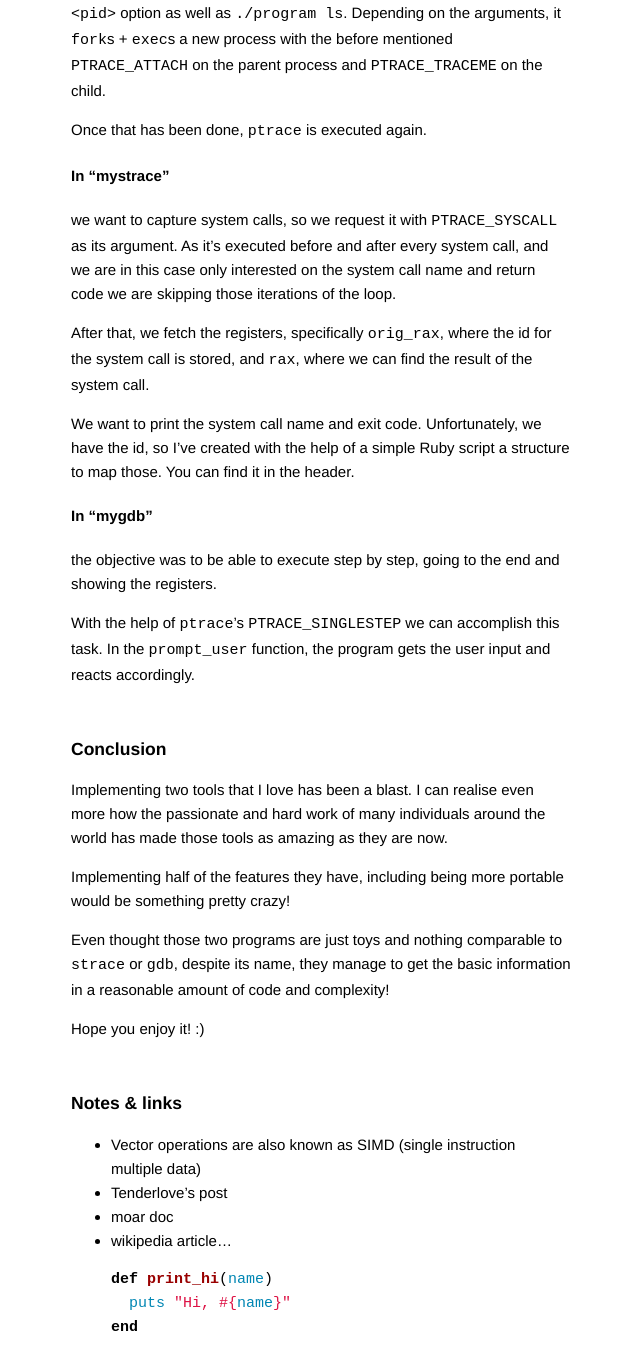
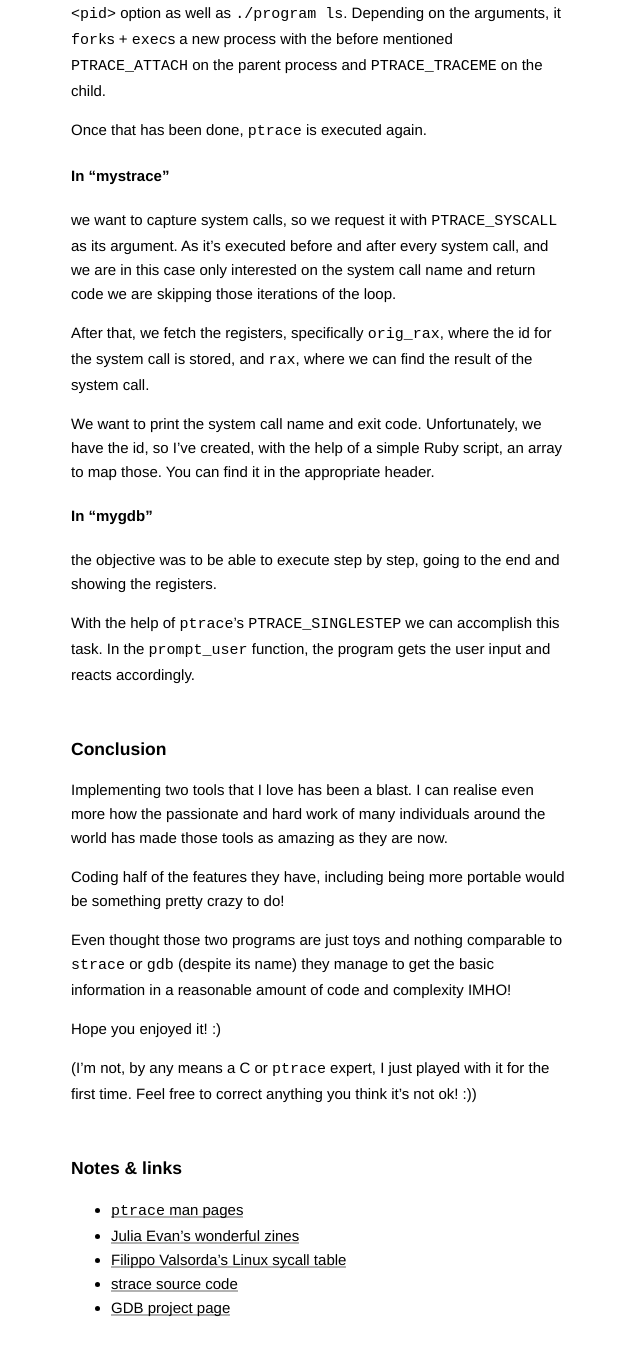
Before and after one commit to javierhonduco/blog, a Jekyll site: the page built from _posts/2016-12-10-write-a-strace-and-gdb.md, in a window 1280 px wide and 1400 px high, scrolled down 1057 px. Shown: the top 1370 px of the window, without its empty margins (319-959 px from the left). Built offline with Jekyll 4.4.1, drawn with Linux system fonts in a browser that asks for light colours.

Commit message:
add some references

```diff
--- a/_posts/2016-12-10-write-a-strace-and-gdb.md
+++ b/_posts/2016-12-10-write-a-strace-and-gdb.md
@@ -34,7 +34,7 @@ As it's executed before and after every system call, and we are in this case onl
 
 After that, we fetch the registers, specifically `orig_rax`, where the id for the system call is stored, and `rax`, where we can find the result of the system call.
 
-We want to print the system call name and exit code. Unfortunately, we have the id, so I've created with the help of a simple Ruby script a structure to map those. You can find it in the header.
+We want to print the system call name and exit code. Unfortunately, we have the id, so I've created, with the help of a simple Ruby script, an array to map those. You can find it in the appropriate header.
 
 #### In "mygdb"
 the objective was to be able to execute step by step, going to the end and showing the registers.
@@ -45,20 +45,17 @@ In the `prompt_user` function, the program gets the user input and reacts accord
 ### Conclusion
 Implementing two tools that I love has been a blast. I can realise even more how the passionate and hard work of many individuals around the world has made those tools as amazing as they are now.
 
-Implementing half of the features they have, including being more portable would be something pretty crazy!
+Coding half of the features they have, including being more portable would be something pretty crazy to do!
 
-Even thought those two programs are just toys and nothing comparable to `strace` or `gdb`, despite its name, they manage to get the basic information in a reasonable amount of code and complexity!
+Even thought those two programs are just toys and nothing comparable to `strace` or `gdb` (despite its name) they manage to get the basic information in a reasonable amount of code and complexity IMHO!
 
-Hope you enjoy it! :)
+Hope you enjoyed it! :)
+
+(I'm not, by any means a C or `ptrace` expert, I just played with it for the first time. Feel free to correct anything you think it's not ok! :))
 
 ### Notes & links
-* Vector operations are also known as SIMD (single instruction multiple data)
-* Tenderlove's post
-* moar doc
-* wikipedia article...
-
-{% highlight ruby %}
-def print_hi(name)
-  puts "Hi, #{name}"
-end
-{% endhighlight %}
+* [`ptrace` man pages](http://man7.org/linux/man-pages/man2/ptrace.2.html)
+* [Julia Evan's wonderful zines](http://jvns.ca/zines/)
+* [Filippo Valsorda's Linux sycall table](https://filippo.io/linux-syscall-table/)
+* [strace source code](https://github.com/bnoordhuis/strace)
+* [GDB project page](https://www.sourceware.org/gdb/)
```
